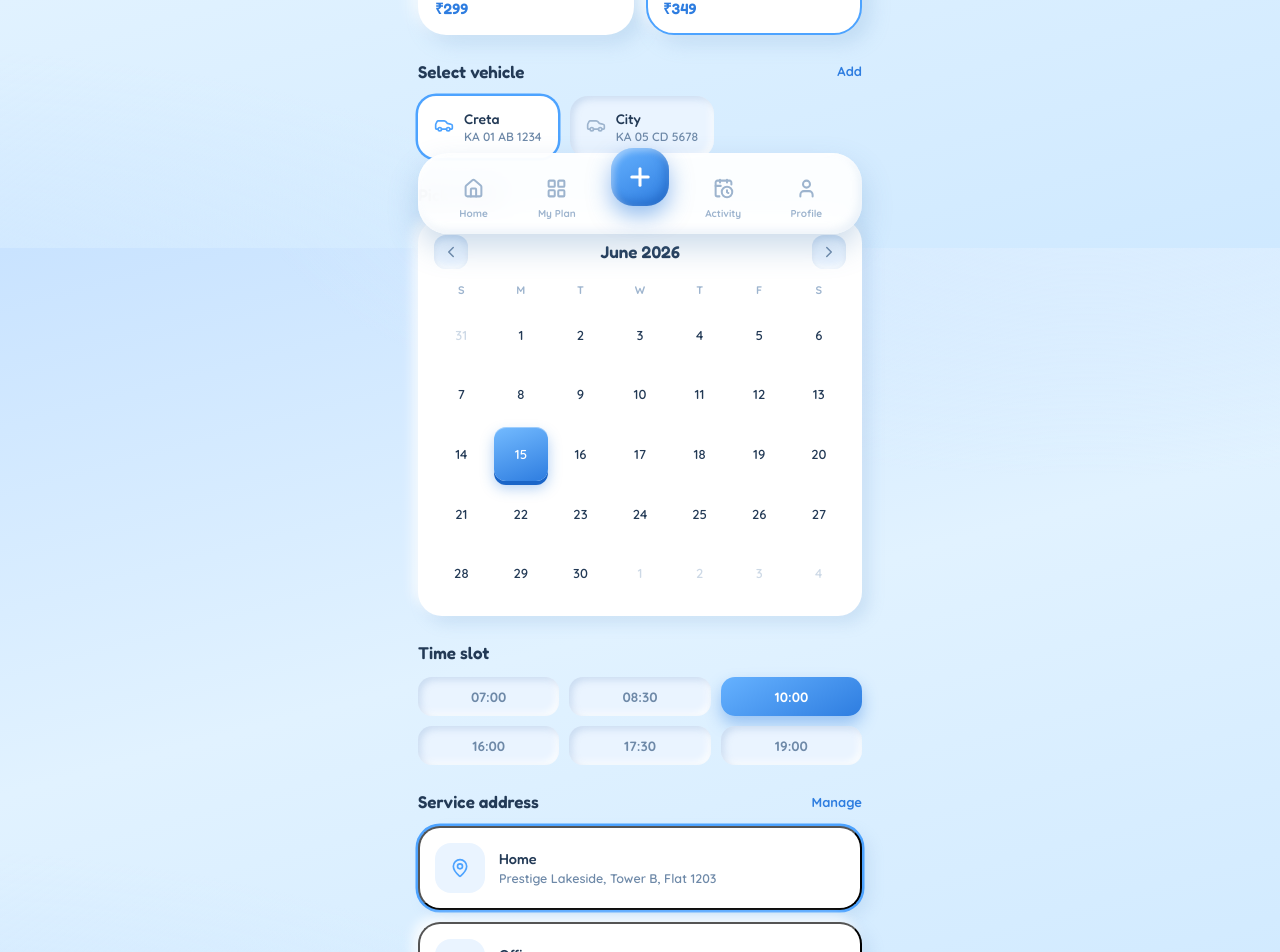
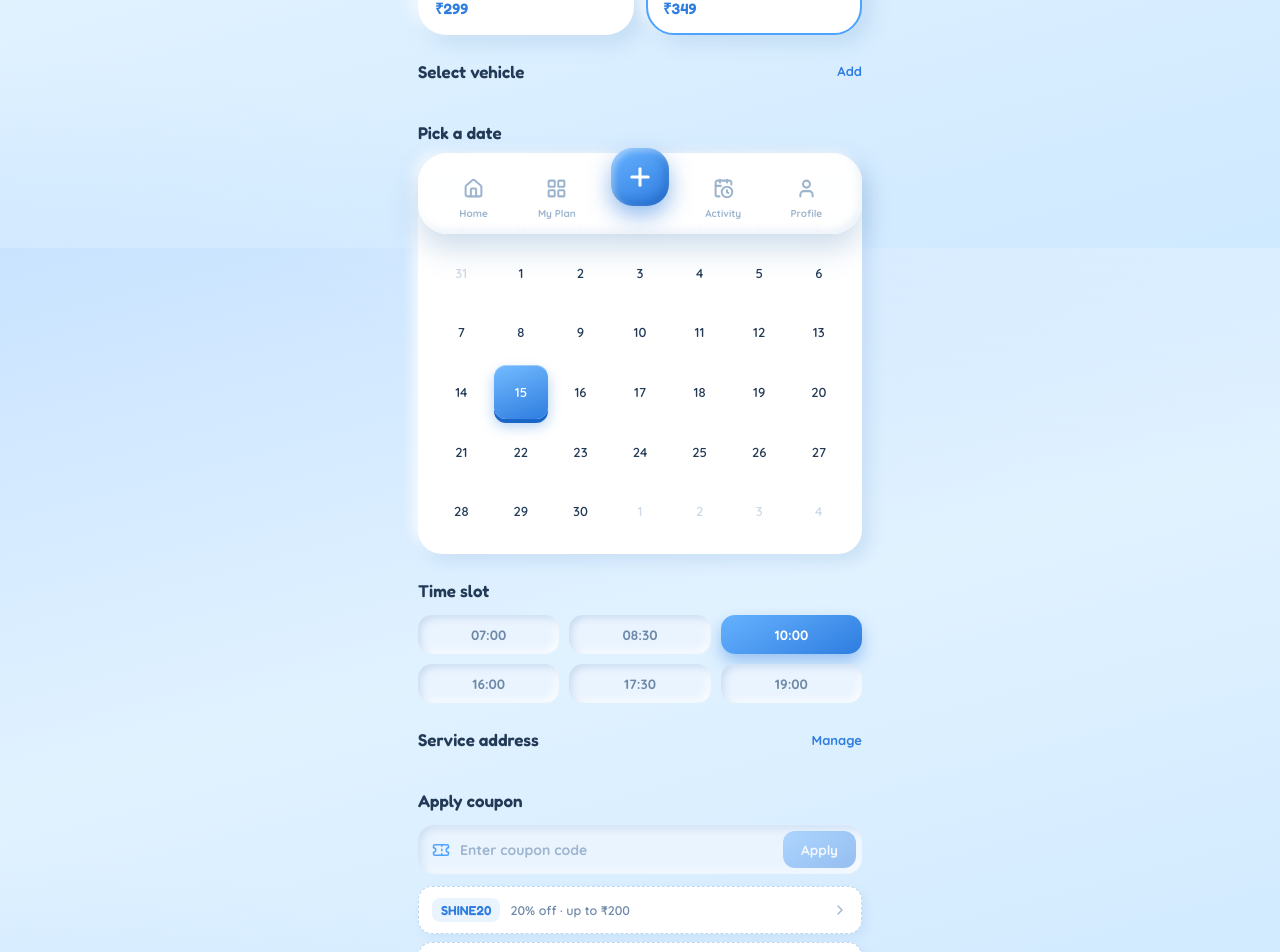
Before and after one commit to soumyaguptaworks-hash/daily-car-wash, a React (Vite) app: page /book in a window 1280 px wide. Shown: the part 552-1504 px from the top of the page. Built offline with nearby package versions, Linux system fonts and the light colour scheme.

Commit message:
feat: empty initial state for new-user flow (storage v3)

```diff
--- a/src/store.jsx
+++ b/src/store.jsx
@@ -1,37 +1,23 @@
 import { createContext, useContext, useEffect, useState } from 'react';
-import { SEED_USER, SEED_VEHICLES, SEED_ADDRESSES, PLANS } from './data';
+import { PLANS } from './data';
 
-const KEY = 'dcw-state-v2';
+const KEY = 'dcw-state-v3';
 
 const initial = {
   onboarded: false,
   loggedIn: false,
-  user: SEED_USER,
-  vehicles: SEED_VEHICLES,
-  addresses: SEED_ADDRESSES,
-  // active subscription (planId null = no plan yet → shows "buy monthly" upsell)
+  user: { name: '', phone: '', initials: '' },
+  vehicles: [],
+  addresses: [],
   subscription: {
     planId: null,
-    startedDays: ['Mon', 'Wed', 'Fri', 'Sun'],
-    slot: 'morning',
+    startedDays: [],
+    slot: null,
     washesUsed: 0,
     paused: false,
   },
-  wallet: 480,
-  bookings: [
-    {
-      id: 'bk1', kind: 'subscription', title: 'Medium Plan Wash', vehicleId: 'v1',
-      date: 'Tomorrow', time: '08:30 AM', address: 'Home', status: 'assigned', price: 0,
-    },
-    {
-      id: 'bk2', kind: 'onetime', title: 'Foam Wash', vehicleId: 'v2',
-      date: 'Today', time: '05:30 PM', address: 'Office', status: 'started', price: 349,
-    },
-    {
-      id: 'bk0', kind: 'onetime', title: 'Premium Detailing', vehicleId: 'v1',
-      date: '12 Jun', time: '10:00 AM', address: 'Home', status: 'completed', price: 1499, rated: true,
-    },
-  ],
+  wallet: 0,
+  bookings: [],
 };
 
 function load() {
```
